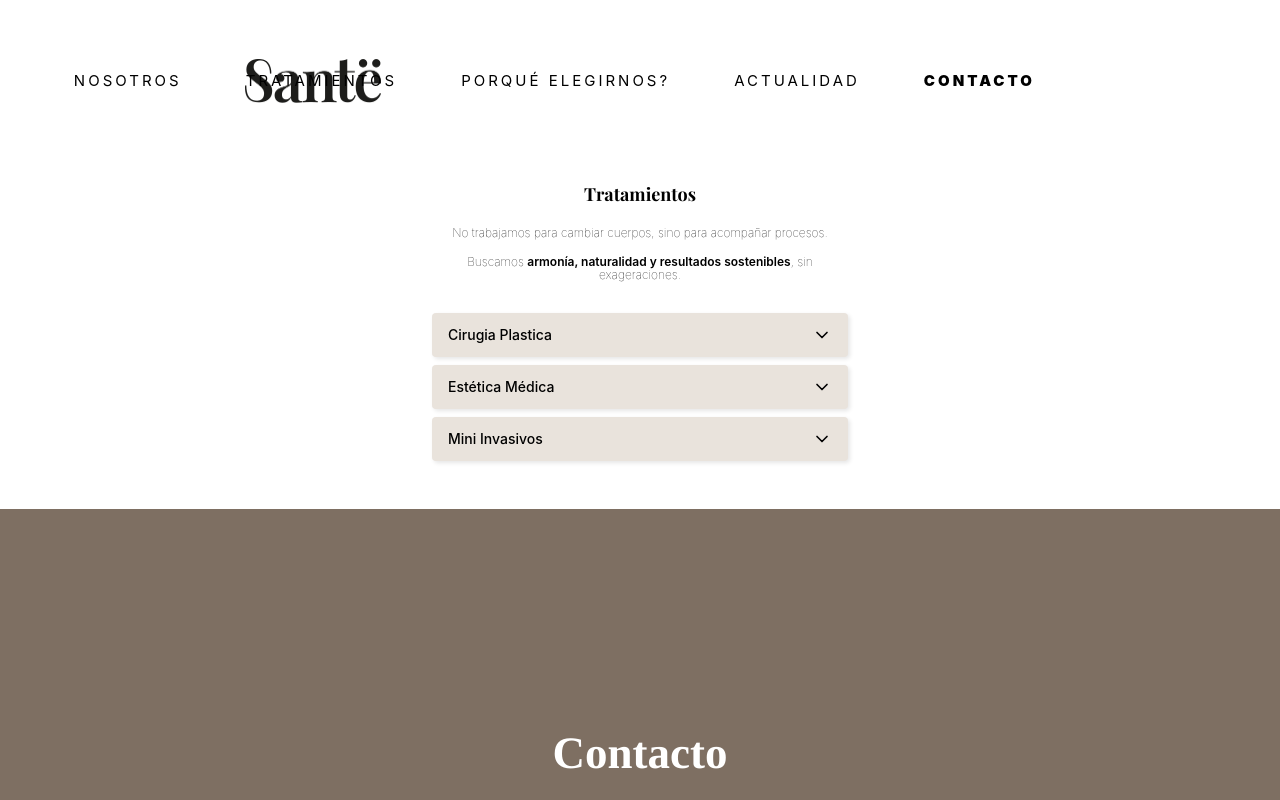
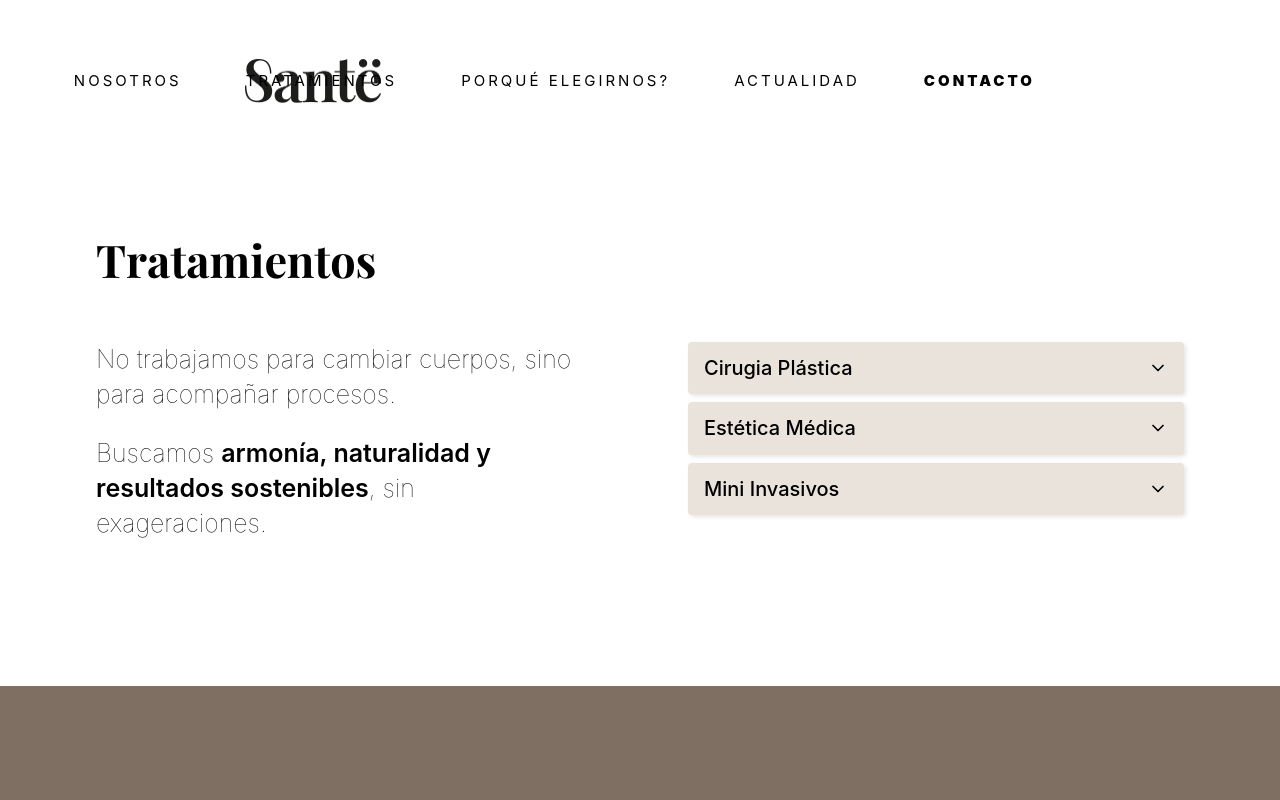
Before and after one commit to CatBoxy/landing-mock, a Next.js app: page /tratamientos in a window 1280 px wide. Shown: the top 800 px of the page. Built offline with nearby package versions, Linux system fonts and the light colour scheme; a web font is replaced by a local one.

Commit message:
desktop tratamientos page

```diff
--- a/src/app/tratamientos/page.tsx
+++ b/src/app/tratamientos/page.tsx
@@ -6,7 +6,9 @@ import { treatments } from "@/lib/tratamientos";
 export default function TratamientosPage() {
   return (
     <PublicLayout>
-      <div className="bg-main-bg pb-12">
+      <div className="bg-main-bg pb-12 md:hidden">
+        {/* Mobile Layout */}
+        <div>
           {/* Main Title */}
           <div className="flex items-center justify-center h-16">
             <h1 className="font-hero font-bold text-[18px] text-black text-center">
@@ -33,6 +35,46 @@ export default function TratamientosPage() {
             <DropdownContainer treatments={treatments} />
           </div>
         </div>
+      </div>
+
+      {/* Desktop Layout */}
+      <div className="bg-main-bg pb-[145px] hidden md:block">
+        <div>
+          <div className="max-w-6xl mx-auto px-8 pt-16">
+            {/* Title Row */}
+            <div className="text-left mb-12">
+              <h1 className="font-hero font-bold text-[45px] text-black">
+                Tratamientos
+              </h1>
+            </div>
+
+            {/* Content Row - Text and Dropdowns */}
+            <div className="flex items-start justify-between">
+              {/* Left Column - Text */}
+              <div className="flex-1 pr-12">
+                <div className="space-y-6">
+                  <p className="font-main font-thin text-[25px] text-black leading-[35px]">
+                    No trabajamos para cambiar cuerpos, sino para acompañar
+                    procesos.
+                  </p>
+                  <p className="font-main font-thin text-[25px] text-black leading-[35px]">
+                    Buscamos{" "}
+                    <span className="font-main font-semibold text-[25px] text-black leading-[35px]">
+                      armonía, naturalidad y resultados sostenibles
+                    </span>
+                    , sin exageraciones.
+                  </p>
+                </div>
+              </div>
+
+              {/* Right Column - Dropdowns */}
+              <div className="flex-1 pl-12">
+                <DropdownContainer treatments={treatments} />
+              </div>
+            </div>
+          </div>
+        </div>
+      </div>
       {/* Contacto Section */}
       <ContactoSection />
     </PublicLayout>
--- a/src/components/Dropdown.tsx
+++ b/src/components/Dropdown.tsx
@@ -82,7 +82,7 @@ export function Dropdown({
         } shadow-[2px_2px_4px_rgba(0,0,0,0.1)]`}
       >
         <div className="flex items-center justify-between">
-          <span className="font-main font-medium text-sm text-black">
+          <span className="font-main font-medium text-sm md:text-[20px] text-black">
             {title}
           </span>
           {(hasContent || hasChildren) && (
--- a/src/lib/tratamientos.ts
+++ b/src/lib/tratamientos.ts
@@ -6,7 +6,7 @@ interface TreatmentNode {
 
 export const treatments: TreatmentNode[] = [
   {
-    label: "Cirugia Plastica",
+    label: "Cirugia Plástica",
     children: [
       {
         label: "Abdomen y Cuerpo",
```
Lines whose indentation alone changed are shown as unchanged.
